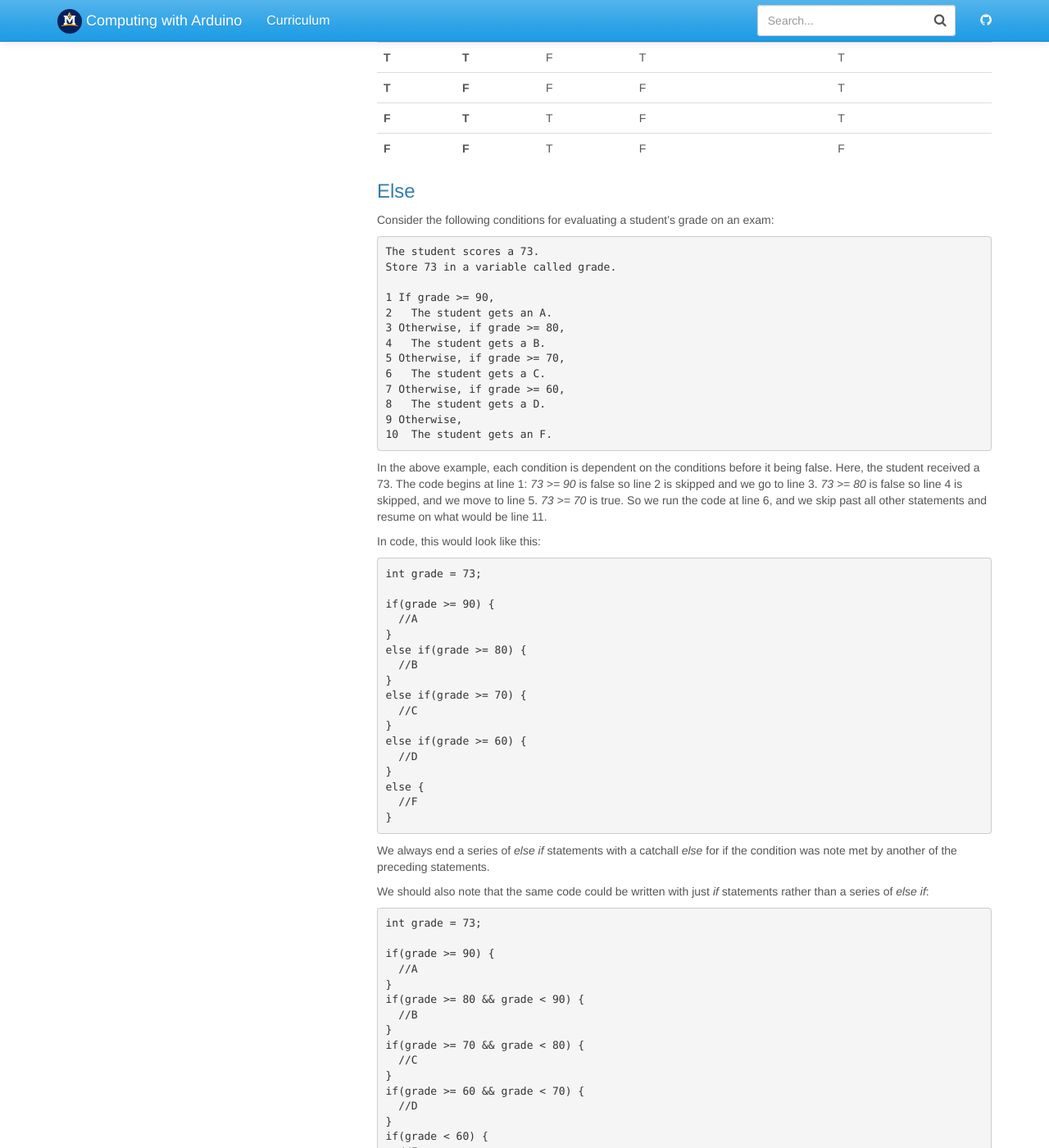
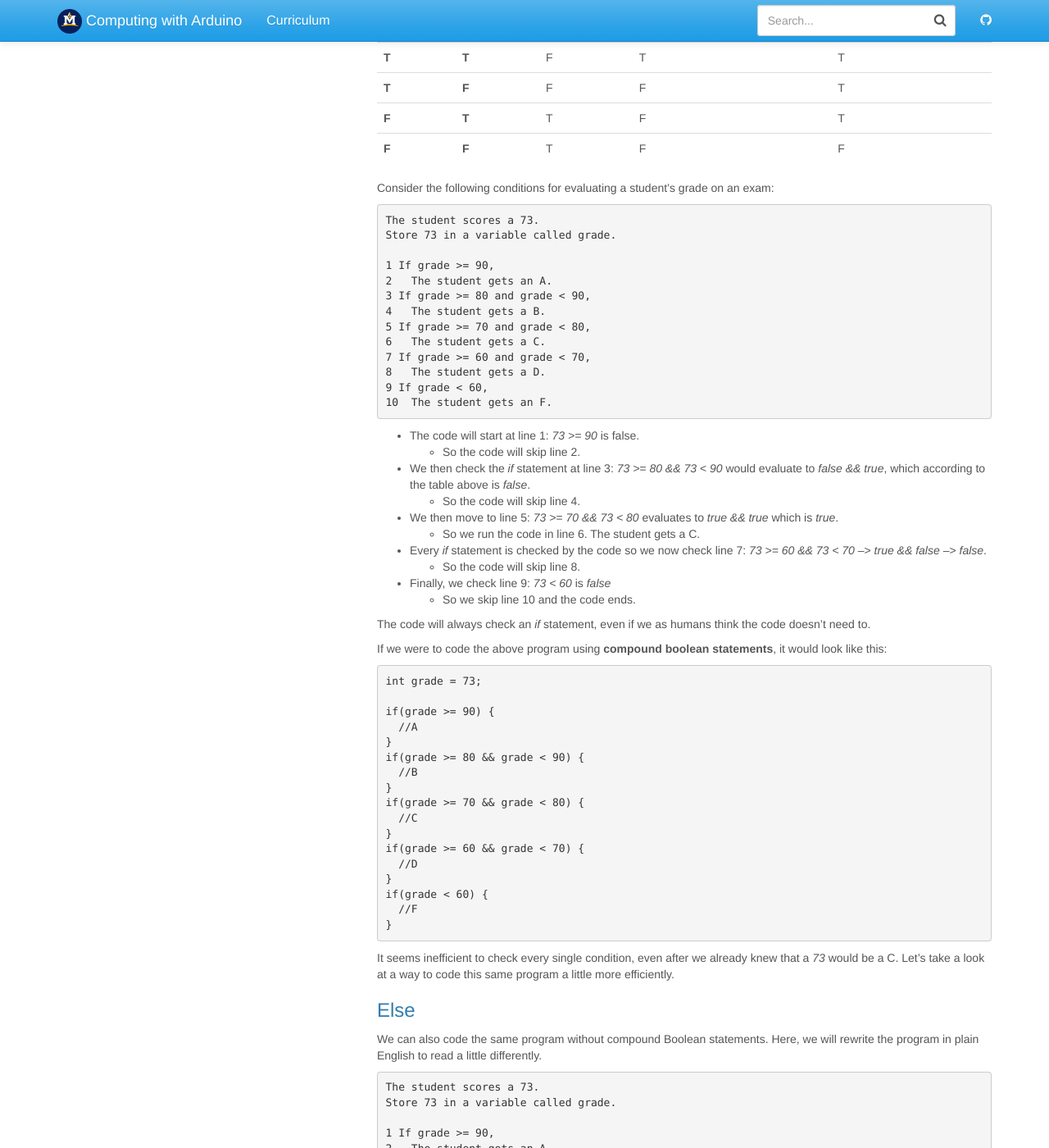
Before and after one commit to jake-chipps/friendometer, a Jekyll site: the page built from _docs/lessons/3-1.md, in a window 1280 px wide and 1400 px high, scrolled down 1809 px. Shown: the whole window at 82% size. Built offline with Jekyll 4.4.1, drawn with Linux system fonts in a browser that asks for light colours; some of the changed text lies outside the part shown.

Commit message:
Update 3-1.md

````diff
--- a/_docs/lessons/3-1.md
+++ b/_docs/lessons/3-1.md
@@ -43,12 +43,12 @@ We will need some comparison operations before moving forward. Here is a list of
 
 Operator | What We Say | Example | Description
 -------: | :---------- | :------ | :----------
-== | EQUAL TO | sensorVal == 900 | Returns true if sensorVal is equal to 900 and false otherwise.
-!=  | NOT EQUAL TO  | sensorVal != 900  | Returns true if sensorVal is not equal to 900 and false otherwise.
-\>  | GREATER THAN  | sensorVal > 900  | Returns true if sensorVal is greater than 900 and false otherwise.
-\>=  | GREATER THAN OR EQUAL TO  | sensorVal >= 900  |  Returns true if sensorVal is greater than or equal to 900 and false otherwise.
-\<  | LESS THAN  | sensorVal < 900  | Returns true if sensorVal is less than 900 and false otherwise.
-\<=  | LESS THAN OR EQUAL TO  | sensorVal <= 900  |  Returns true if sensorVal is greater than 900 and false otherwise.
+== | equal to | sensorVal == 900 | Returns true if sensorVal is equal to 900 and false otherwise.
+!=  | not equal to  | sensorVal != 900  | Returns true if sensorVal is not equal to 900 and false otherwise.
+\>  | greater than  | sensorVal > 900  | Returns true if sensorVal is greater than 900 and false otherwise.
+\>=  | greater than or equal to  | sensorVal >= 900  |  Returns true if sensorVal is greater than or equal to 900 and false otherwise.
+\<  | less than  | sensorVal < 900  | Returns true if sensorVal is less than 900 and false otherwise.
+\<=  | less than or equal to  | sensorVal <= 900  |  Returns true if sensorVal is greater than 900 and false otherwise.
 
 ### Boolean Operators
 Just like we perform operations on numbers in math (addition, subtraction, multiplication, division), we can perform operations on Booleans.
@@ -68,8 +68,63 @@ P | Q | !P | P && Q | P \|\| Q
 **F**  | **T**  | T  | F  | T
 **F**  | **F**  | T  | F  | F
 
+Consider the following conditions for evaluating a student's grade on an exam:
+
+```
+The student scores a 73.
+Store 73 in a variable called grade.
+
+1 If grade >= 90,
+2   The student gets an A.
+3 If grade >= 80 and grade < 90,
+4   The student gets a B.
+5 If grade >= 70 and grade < 80,
+6   The student gets a C.
+7 If grade >= 60 and grade < 70,
+8   The student gets a D.
+9 If grade < 60,
+10  The student gets an F.
+```
+
+- The code will start at line 1: *73 >= 90* is false.
+  - So the code will skip line 2.
+- We then check the *if* statement at line 3: *73 >= 80 && 73 < 90* would evaluate to *false && true*, which according to the table above is *false*.
+  - So the code will skip line 4.
+- We then move to line 5: *73 >= 70 && 73 < 80* evaluates to *true && true* which is *true*.
+  - So we run the code in line 6. The student gets a C.
+- Every *if* statement is checked by the code so we now check line 7: *73 >= 60 && 73 < 70* --> *true && false* --> *false*.
+  - So the code will skip line 8.
+- Finally, we check line 9: *73 < 60* is *false*
+  - So we skip line 10 and the code ends.
+
+The code will always check an *if* statement, even if we as humans think the code doesn't need to.
+
+If we were to code the above program using **compound boolean statements**, it would look like this:
+
+```
+int grade = 73;
+
+if(grade >= 90) {
+  //A
+}
+if(grade >= 80 && grade < 90) {
+  //B
+}
+if(grade >= 70 && grade < 80) {
+  //C
+}
+if(grade >= 60 && grade < 70) {
+  //D
+}
+if(grade < 60) {
+  //F
+}
+```
+
+It seems inefficient to check every single condition, even after we already knew that a *73* would be a C. Let's take a look at a way to code this same program a little more efficiently.
+
 ### Else
-Consider the following conditions for evaluating a student's grade on an exam:
+We can also code the same program without compound Boolean statements. Here, we will rewrite the program in plain English to read a little differently.
 
 ```
 The student scores a 73.
@@ -87,9 +142,18 @@ Store 73 in a variable called grade.
 10  The student gets an F.
 ```
 
-In the above example, each condition is dependent on the conditions before it being false. Here, the student received a 73. The code begins at line 1: *73 >= 90* is false so line 2 is skipped and we go to line 3. *73 >= 80* is false so line 4 is skipped, and we move to line 5. *73 >= 70* is true. So we run the code at line 6, and we skip past all other statements and resume on what would be line 11.
+In this version, each condition is dependent on the conditions before it being false. Here, the student received a 73.
+- The code begins at line 1: *73 >= 90* is false.
+  - So line 2 is skipped.
+- We go to line 3. *73 >= 80* is false.
+  - So line 4 is skipped.
+- We move to line 5. *73 >= 70* is true.
+  - So we run the code at line 6.
+  - And we skip past all other statements and resume on what would be line 11.
 
-In code, this would look like this:
+Once we find a condition that works, the series of *else if* statements will end. This makes our code a bit more efficient than having to check every single condition, even after we already found one that works. But there are times when we use a series of *if* statements and times we use *else if* statements inside an *if* statement. It really all depends on what you want your code to do.
+
+Using *else if* and *else*, the same code would look like this:
 
 ```
 int grade = 73;
@@ -111,31 +175,9 @@ else {
 }
 ```
 
-We always end a series of *else if* statements with a catchall *else* for if the condition was note met by another of the preceding statements.
+We always end a series of *else if* statements with a catchall *else*. We do this as a way to ensure that we did not miss a condition by accident if none of the preceding statements were true.
 
-We should also note that the same code could be written with just *if* statements rather than a series of *else if*:
-
-```
-int grade = 73;
-
-if(grade >= 90) {
-  //A
-}
-if(grade >= 80 && grade < 90) {
-  //B
-}
-if(grade >= 70 && grade < 80) {
-  //C
-}
-if(grade >= 60 && grade < 70) {
-  //D
-}
-if(grade < 60) {
-  //F
-}
-```
-
-Choosing whether to use *else if* statements or compound Booleans in a series if *if* statements is a matter of personal preference. They will both do the same thing. The key thing is choosing code that will be more readable for others and for yourself.
+Choosing whether to use *else if* statements or compound Booleans in a series of *if* statements is a matter of personal preference. They will both do the same thing. The key thing is choosing code that will be more readable for others and for yourself.
 
 ## Three Levels of Friendship
 We now need to partition our sensor values into three *discrete* (separate/distinct/no overlap) categories: high, medium, low.
````
